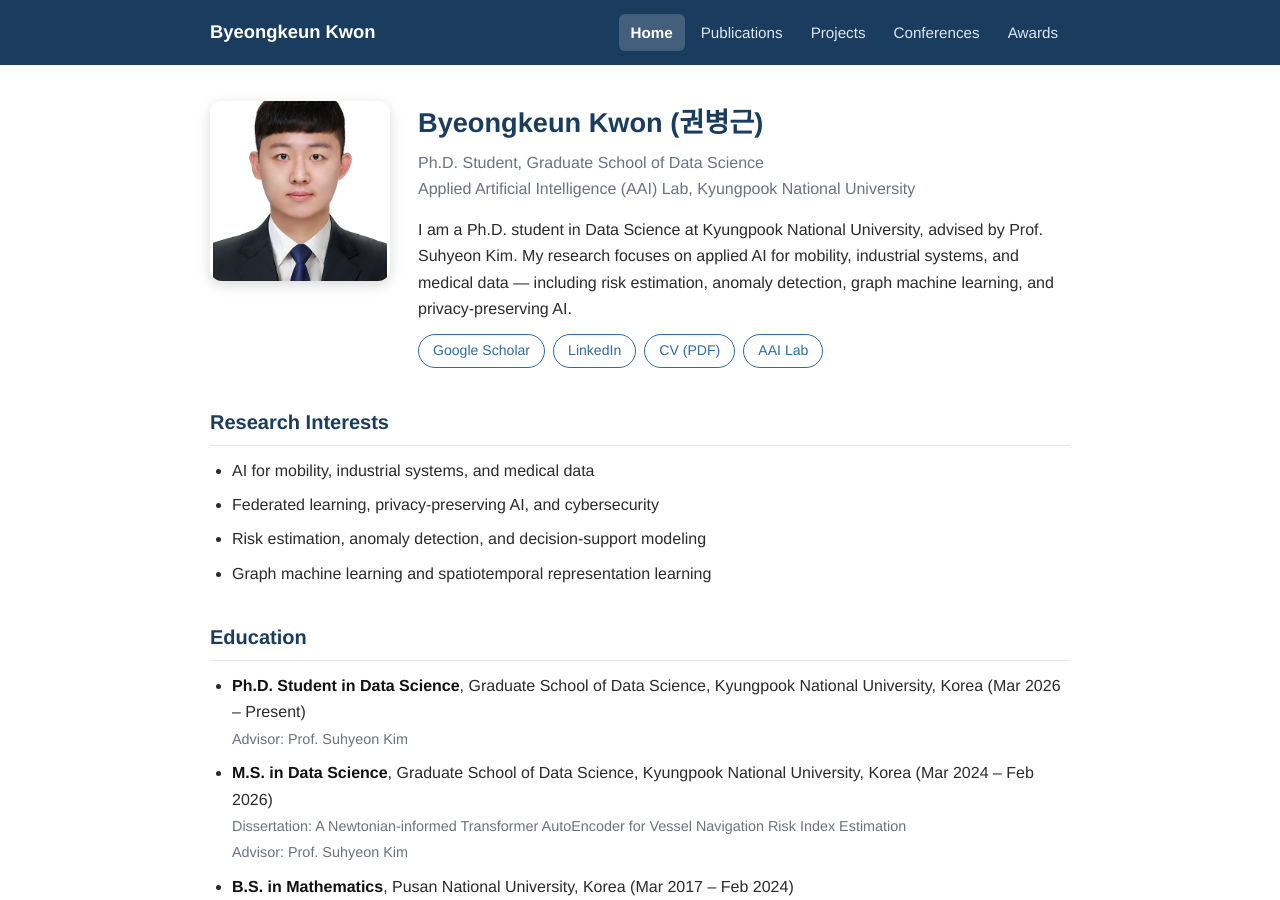
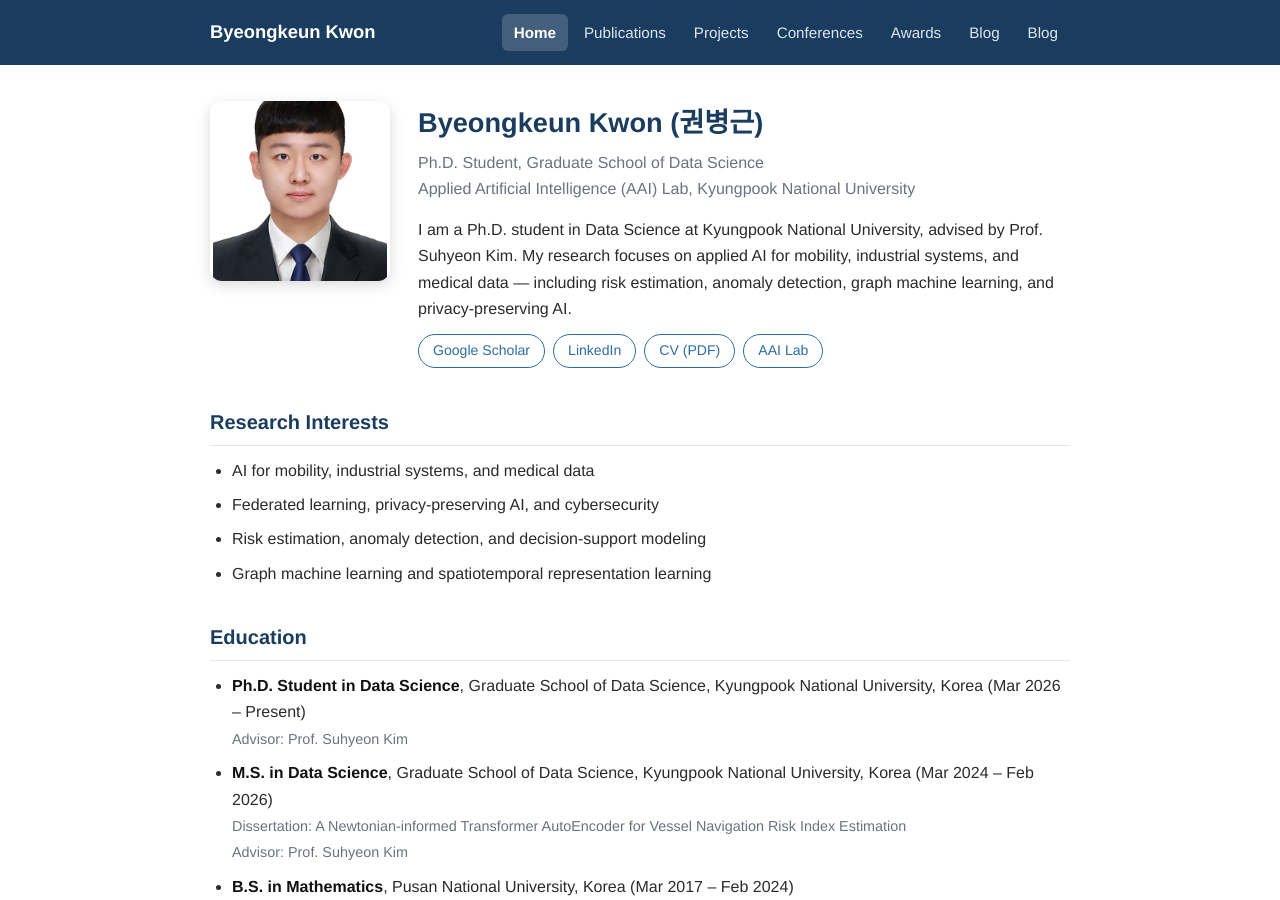
Before and after one commit to KwonBK0223/KwonBK0223.github.io, a Jekyll site: the page built from index.md, in a window 1280 px wide and 900 px high. Built offline with Jekyll 4.4.1, drawn with Linux system fonts in a browser that asks for light colours.

Commit message:
Add Blog link to nav

```diff
--- a/_layouts/default.html
+++ b/_layouts/default.html
@@ -60,6 +60,8 @@ footer{border-top:1px solid var(--line);color:var(--muted);font-size:.85rem;text
       <a href="{{ '/projects' | relative_url }}" {% if page.url contains 'projects' %}class="active"{% endif %}>Projects</a>
       <a href="{{ '/conferences' | relative_url }}" {% if page.url contains 'conferences' %}class="active"{% endif %}>Conferences</a>
       <a href="{{ '/awards' | relative_url }}" {% if page.url contains 'awards' %}class="active"{% endif %}>Awards</a>
+      <a href="https://kwonbk0223.github.io/blog/">Blog</a>
+      <a href="{{ '/blog/' | relative_url }}" {% if page.url contains 'blog' %}class="active"{% endif %}>Blog</a>
     </nav>
   </div>
 </header>
```
